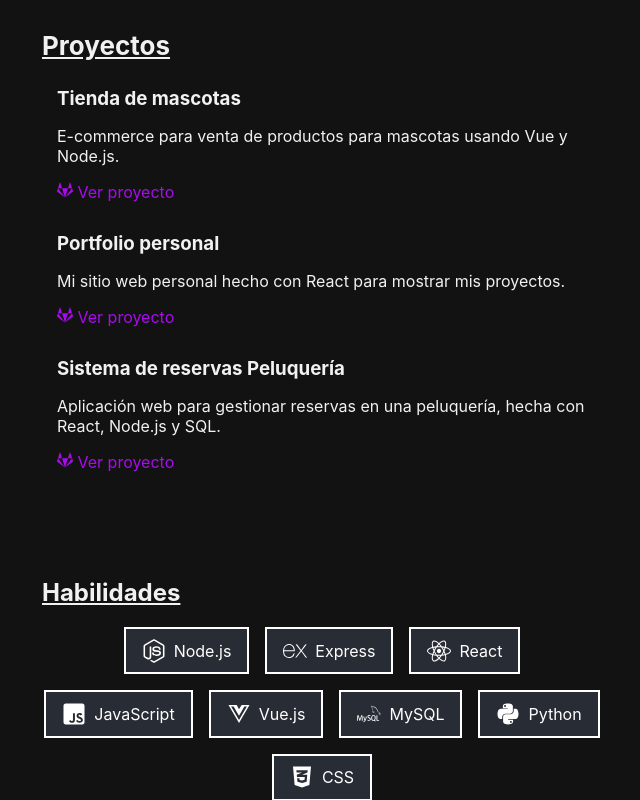
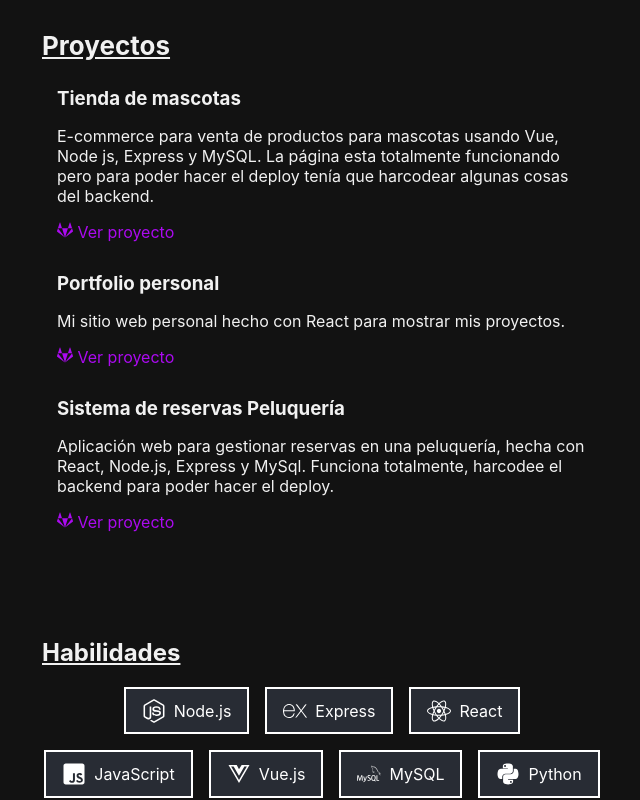
Before and after one commit to ErikaHolzm/portfolio, a React (Create React App) app: page / in a window 1280 px wide. Shown: the part 1220-2020 px from the top of the page, without its empty margins (318-958 px from the left). Built offline with nearby package versions, Linux system fonts and the light colour scheme.

Commit message:
agrego pelu

```diff
--- a/src/components/LluviaEstrellas.jsx
+++ b/src/components/LluviaEstrellas.jsx
@@ -70,9 +70,9 @@ const LluviaEstrellas = ( ) => {
                 <nav className={`seccion-botones ${headerVisible ? 'oculto' : ''}`}>
                         <div className="contenedor-botones">
                         <div className="logo-nombre">
-      <FaLaptopCode className="icono-laptop" />
-      <span className="nombre">Erika Holzmann</span>
-    </div>
+                        <FaLaptopCode className="icono-laptop" />
+                       <span className="nombre">Erika Holzmann</span>
+                        </div>
                             <button onClick={() => scrollToId('sobre-mi')}>Sobre mí</button>
                             <button onClick={() => scrollToId('proyectos')}>Proyectos</button>
                              <button onClick={() => scrollToId('habilidades')}>Habilidades</button>
--- a/src/components/Proyectos.jsx
+++ b/src/components/Proyectos.jsx
@@ -6,7 +6,7 @@ function Proyectos() {
   const proyectos = [
     {
       nombre: "Tienda de mascotas",
-      descripcion: "E-commerce para venta de productos para mascotas usando Vue y Node.js.",
+      descripcion: "E-commerce para venta de productos para mascotas usando Vue, Node js, Express y MySQL. La página esta totalmente funcionando pero para poder hacer el deploy tenía que harcodear algunas cosas del backend.",
       enlace: "https://nuevoproyecto-x5ju.vercel.app/#/home"
     },
     {
@@ -16,7 +16,7 @@ function Proyectos() {
     },
     {
       nombre: "Sistema de reservas Peluquería",
-      descripcion: "Aplicación web para gestionar reservas en una peluquería, hecha con React, Node.js y SQL.",
+      descripcion: "Aplicación web para gestionar reservas en una peluquería, hecha con React, Node.js, Express y MySql. Funciona totalmente, harcodee el backend para poder hacer el deploy.",
       enlace: "https://peluqueria-theta.vercel.app"
     }
   ];
--- a/src/estilos/Habilidades.css
+++ b/src/estilos/Habilidades.css
@@ -36,6 +36,5 @@
     padding: 20px;
     width: 100%;
     max-width: 600px;
-
     margin-bottom: 20px;
  }
```
